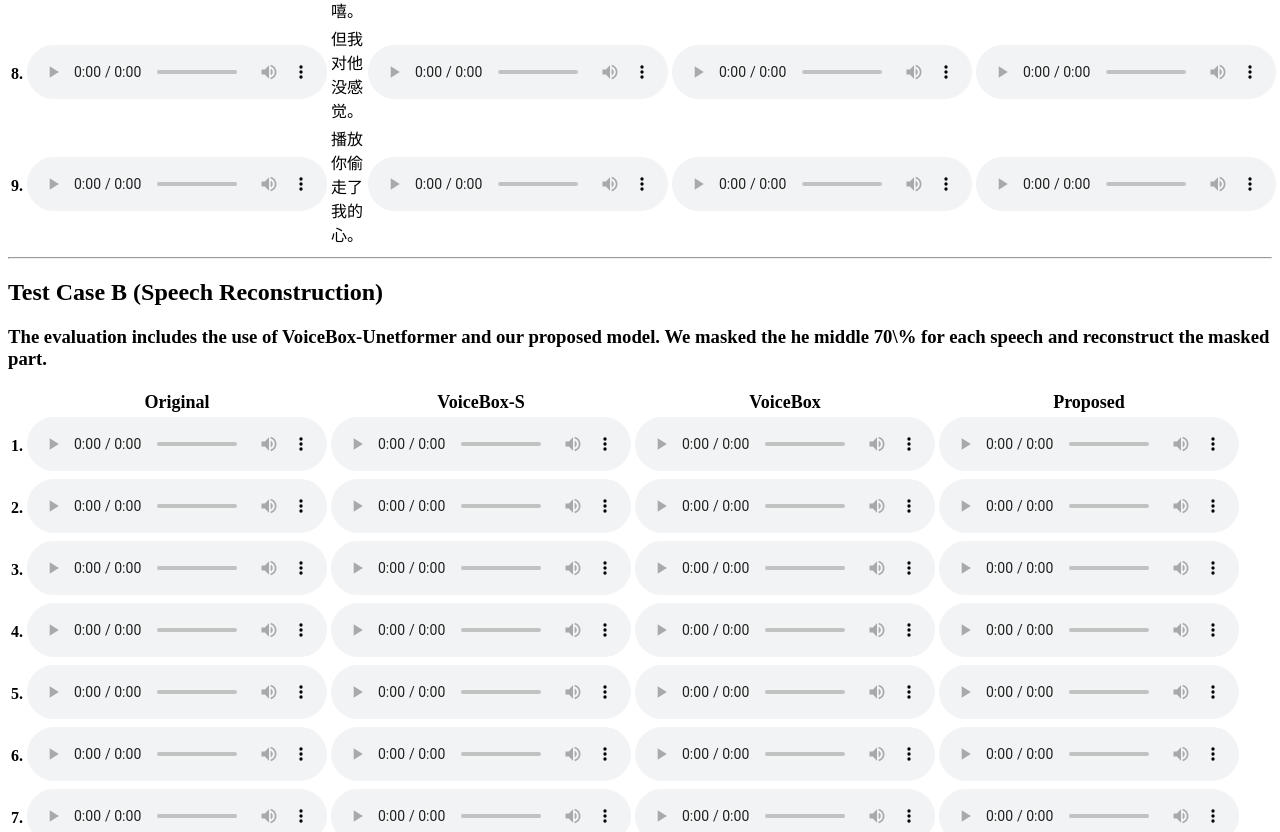
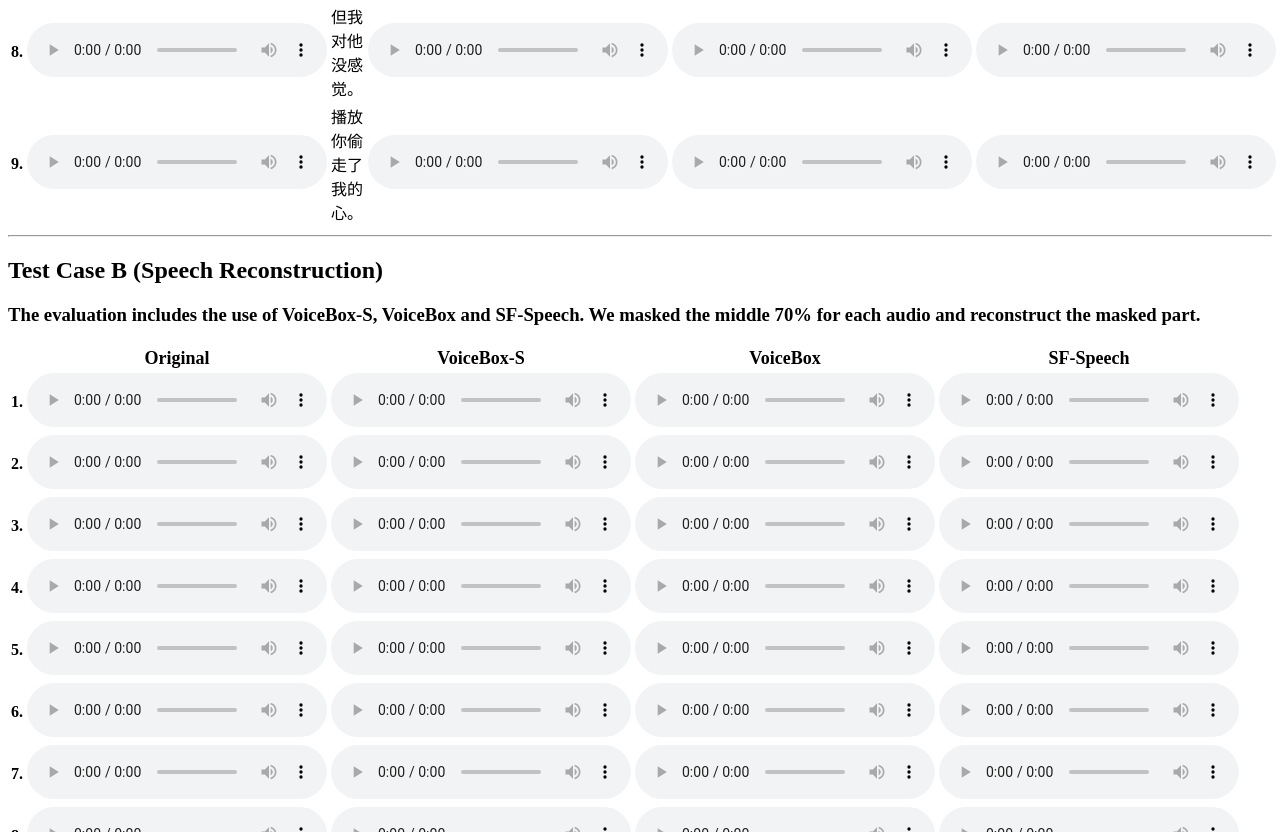
Before and after one commit to lixuyuan102/Demo, a plain HTML site: page index.html in a window 1280 px wide. Shown: the part 1647-2479 px from the top of the page. Drawn offline with Linux system fonts and the light colour scheme.

Commit message:
Update index.html

```diff
--- a/index.html
+++ b/index.html
@@ -21,7 +21,7 @@
                         Demo
                     </h1>
                     <p>
-                        TITLE
+                        SF-Speech: Straightened Flow for Zero-Shot Voice Clone on Small-Scale Dataset
 
 					</p>
                 </div>
@@ -55,7 +55,7 @@
                     </h2>
 
 					<h3 class="post-meta" id="u2s">
-                  The evaluation for Voicebox-Unetformer, YourTTS, VALL-E, and our proposed method. Voicebox-Unetformer and our proposed method use the same duration model.
+                  The evaluation for VoiceBox, YourTTS, VALL-E, and SF-Speech. VoiceBox-S, VoiceBox and SF-Speech use the same duration model.
                   </h3>
                   <table class="table">
 
@@ -73,7 +73,7 @@
                                   <th style="text-align:center;"><font size=4>   YourTTS</th>
                                   <th style="text-align:center;"><font size=4>   VoiceBox-S</th>
                                   <th style="text-align:center;"><font size=4>   VoiceBox</th>
-                                  <th style="text-align:center;"><font size=4>   Proposed</th>
+                                  <th style="text-align:center;"><font size=4>   SF-Speech</th>
                                   <th style="text-align:center;"><font size=4>   VALL-E</th>
 
 
@@ -505,7 +505,7 @@
                         </h2>
 
               <h3 class="post-meta" id="u2s">
-                          The evaluation includes the use of VoiceBox-Unetformer and our proposed model. We masked the he middle 70\% for each speech and reconstruct the masked part.
+                          The evaluation includes the use of VoiceBox-S, VoiceBox and SF-Speech. We masked the middle 70% for each audio and reconstruct the masked part.
                         </h3>
 
                         <table class="table">
@@ -516,7 +516,7 @@
                               <th style="text-align:center;"><font size=4>   Original</th>
                               <th style="text-align:center;"><font size=4>   VoiceBox-S</th>
                               <th style="text-align:center;"><font size=4>   VoiceBox</th>
-                              <th style="text-align:center;"><font size=4>   Proposed</th>
+                              <th style="text-align:center;"><font size=4>   SF-Speech</th>
                           </tr>
                           <tr>
                             <th style="text-align:right;">1.</th>                              <td>
```
